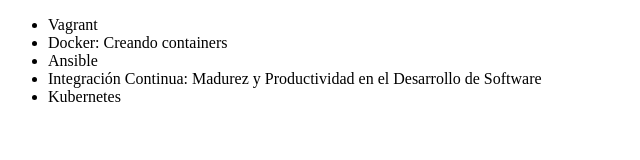
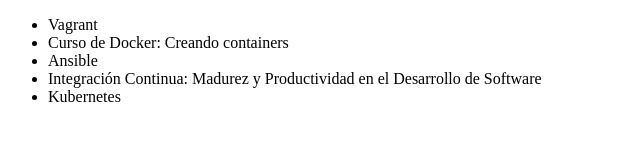
Before and after one commit to Castrico91/alura, a plain HTML site: page index.html in a window 1280 px wide. Shown: the full height of the page, 0-640 px from the left. Drawn offline with Linux system fonts and the light colour scheme.

Commit message:
Corrigiendo nombre del Docker

```diff
--- a/index.html
+++ b/index.html
@@ -12,7 +12,7 @@
     <body>
         <ul>
             <li>Vagrant</li>
-            <li>Docker: Creando containers</li>
+            <li>Curso de Docker: Creando containers</li>
             <li>Ansible</li>
             <li>Integración Continua: Madurez y Productividad en el Desarrollo de Software</li>
             <li>Kubernetes</li>
```
